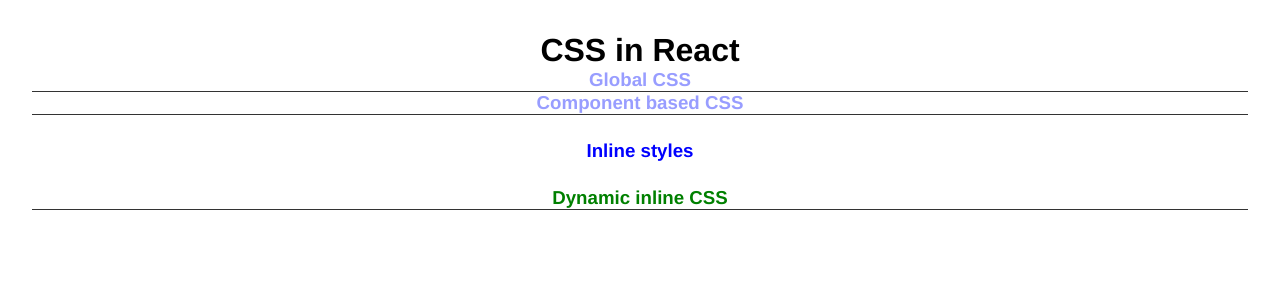
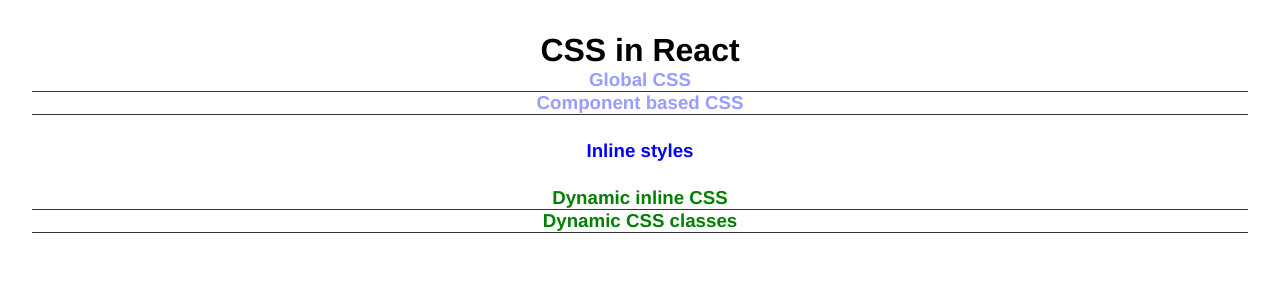
Before and after one commit to mat-afk/front-end-studies, a React (Vite) app in the folder react/4-css-in-react/css-in-react/: page / in a window 1280 px wide. Shown: the top 300 px of the page. Built offline with nearby package versions, Linux system fonts and the light colour scheme.

Commit message:
css-in-react: dynamic css classes

```diff
--- a/react/4-css-in-react/css-in-react/src/App.jsx
+++ b/react/4-css-in-react/css-in-react/src/App.jsx
@@ -23,6 +23,11 @@
         <h3 style={isUserAuthenticated ? { color: "green" } : { color: "red" }}>
           Dynamic inline CSS
         </h3>
+
+        {/* Dynamcic CSS classes */}
+        <h3 className={isUserAuthenticated ? "authenticated" : ""}>
+          Dynamic CSS classes
+        </h3>
       </div>
     </>
   );
--- a/react/4-css-in-react/css-in-react/src/index.css
+++ b/react/4-css-in-react/css-in-react/src/index.css
@@ -11,3 +11,7 @@
 h3 {
   color: #646cffaa;
 }
+
+.authenticated {
+  color: green;
+}
```
